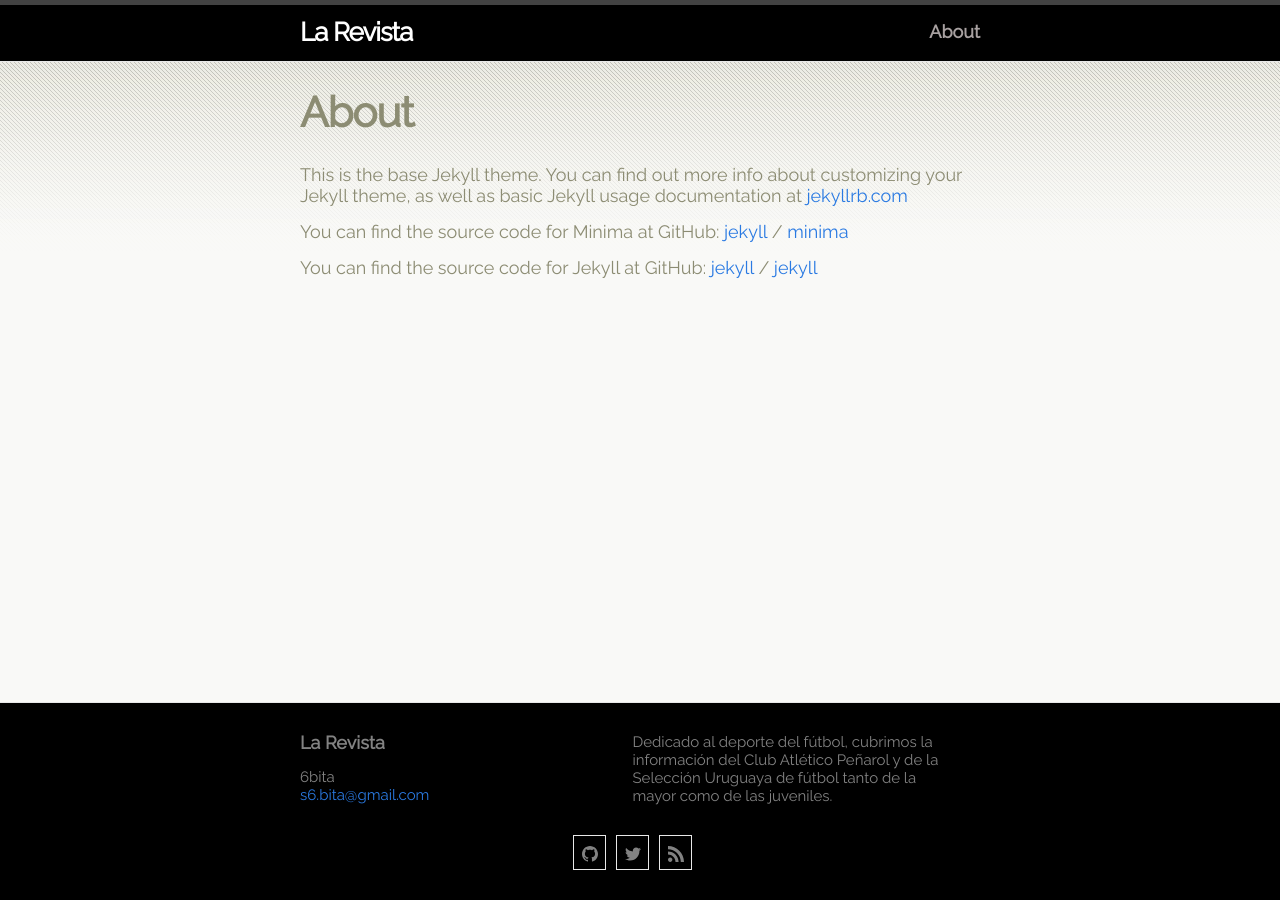
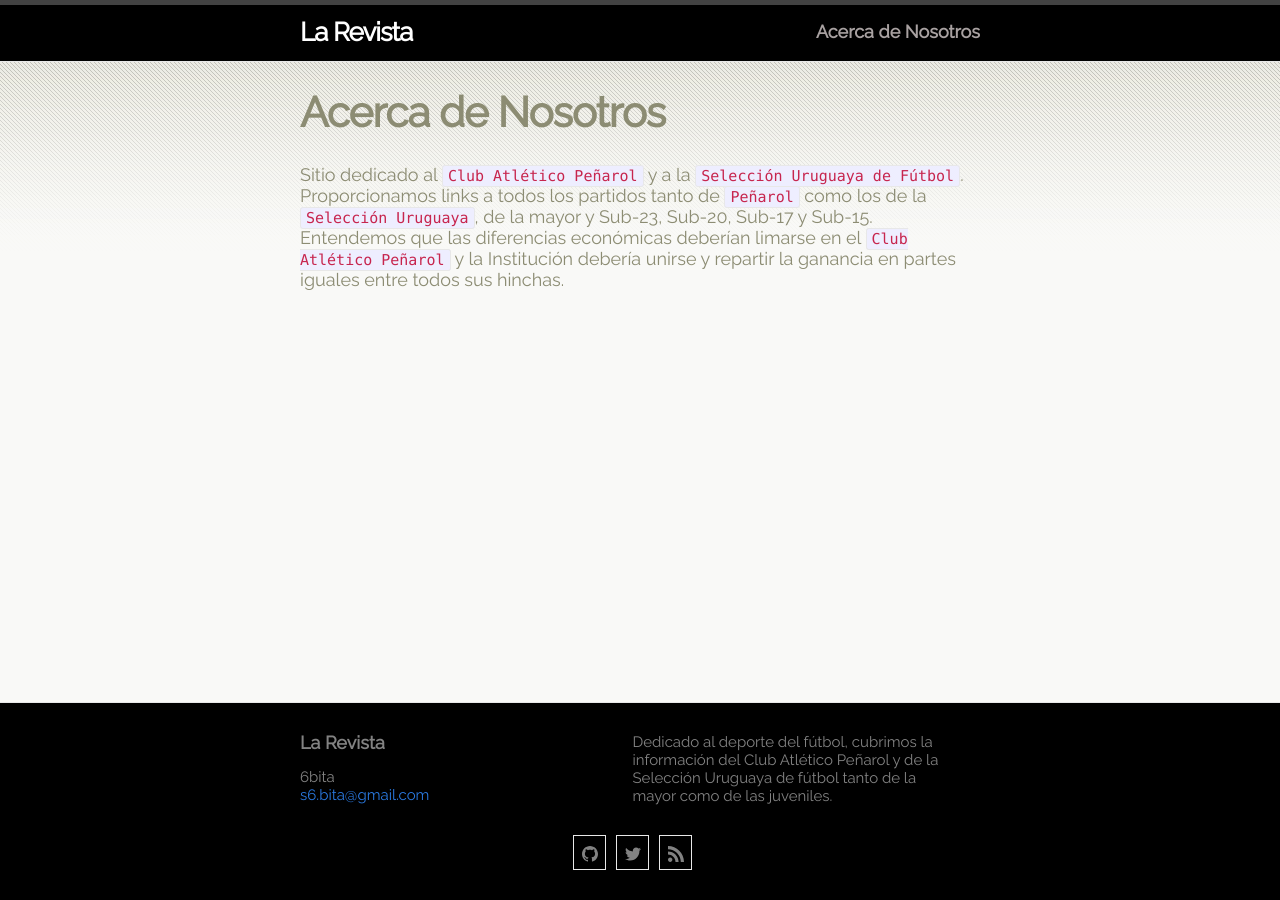
Before and after one commit to 6bita/magasinet, a Jekyll site: the page built from about.md, in a window 1280 px wide. Built offline with Jekyll 4.4.1, drawn with Linux system fonts in a browser that asks for light colours.

Commit message:
Update about.md

```diff
--- a/about.md
+++ b/about.md
@@ -1,18 +1,7 @@
 ---
 layout: page
-title: About
+title: Acerca de Nosotros
 permalink: /about/
 ---
 
-This is the base Jekyll theme. You can find out more info about customizing your Jekyll theme, as well as basic Jekyll usage documentation at [jekyllrb.com](https://jekyllrb.com/)
-
-You can find the source code for Minima at GitHub:
-[jekyll][jekyll-organization] /
-[minima](https://github.com/jekyll/minima)
-
-You can find the source code for Jekyll at GitHub:
-[jekyll][jekyll-organization] /
-[jekyll](https://github.com/jekyll/jekyll)
-
-
-[jekyll-organization]: https://github.com/jekyll
+Sitio dedicado al `Club Atlético Peñarol` y a la `Selección Uruguaya de Fútbol`. Proporcionamos links a todos los partidos tanto de `Peñarol` como los de la `Selección Uruguaya`, de la mayor y Sub-23, Sub-20, Sub-17 y Sub-15. Entendemos que las diferencias económicas deberían limarse en el `Club Atlético Peñarol` y la Institución debería unirse y repartir la ganancia en partes iguales entre todos sus hinchas.
```
